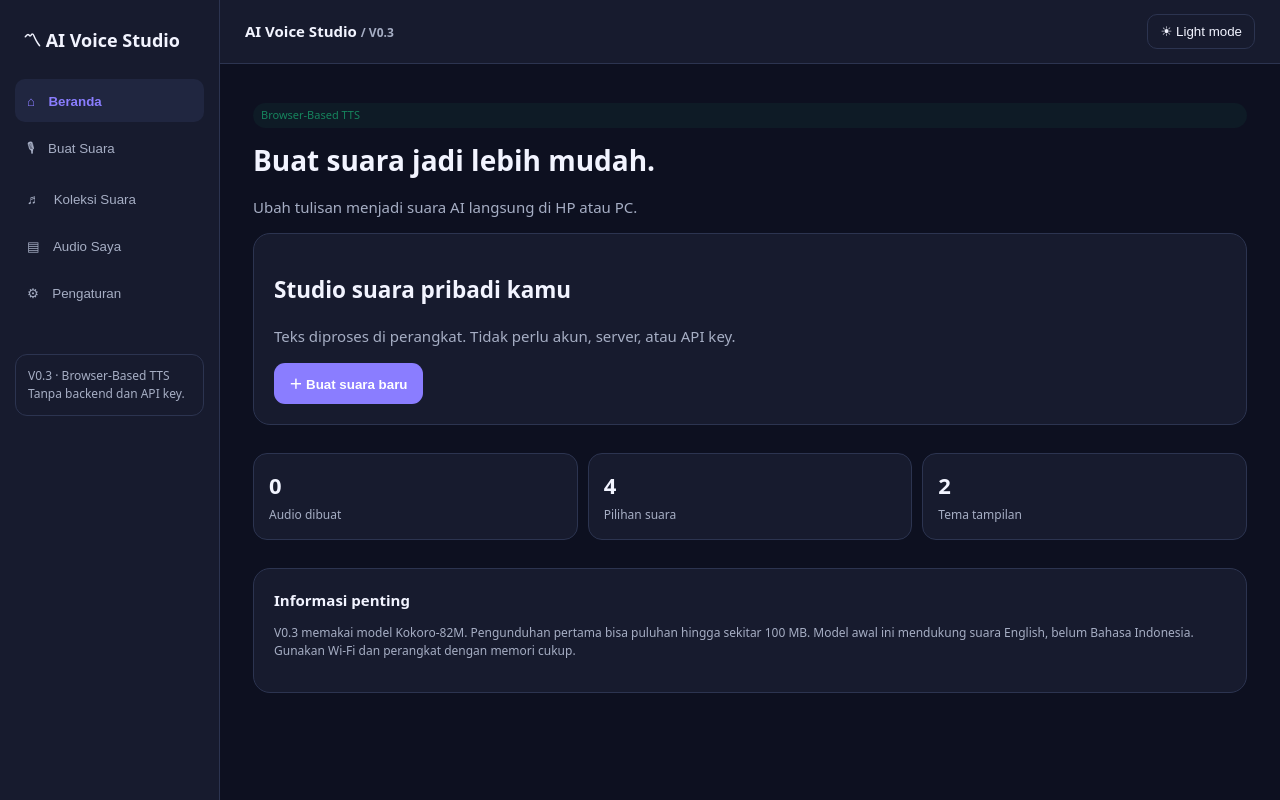
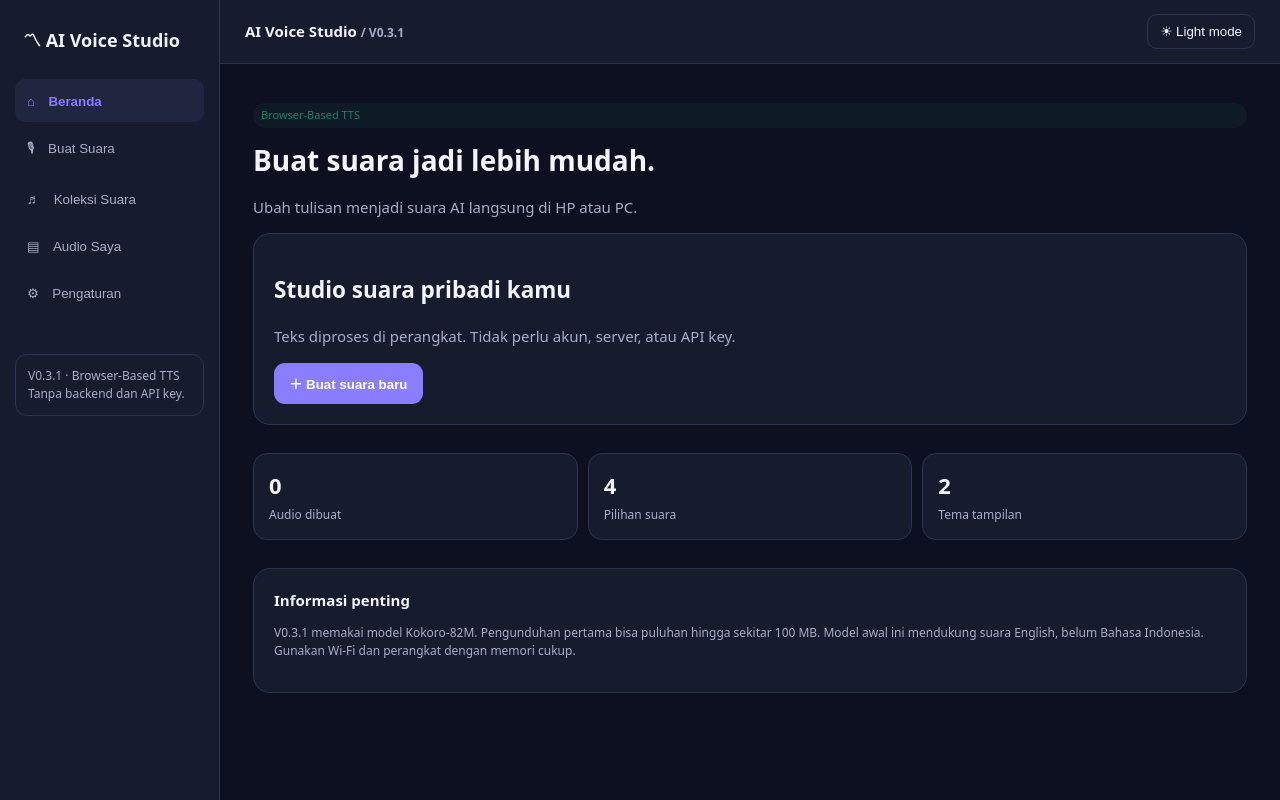
Before and after one commit to jerry2782/ai-voice-studio, a plain HTML site: page index.html in a window 1280 px wide. Drawn offline with Linux system fonts and the light colour scheme.

Commit message:
Label app as V0.3.1 Android compatibility fix

```diff
--- a/index.html
+++ b/index.html
@@ -2,7 +2,7 @@
 <html lang="id"><head>
 <meta charset="utf-8"><meta name="viewport" content="width=device-width,initial-scale=1,viewport-fit=cover">
 <meta name="theme-color" content="#101426"><link rel="manifest" href="./manifest.json">
-<title>AI Voice Studio V0.3</title>
+<title>AI Voice Studio V0.3.1</title>
 <script src="https://cdn.jsdelivr.net/npm/lamejs@1.2.1/lame.min.js"></script>
 <style>
 :root{--bg:#f4f6fb;--panel:#fff;--soft:#eef1f8;--text:#182033;--muted:#69748a;--line:#e1e6f0;--accent:#6558e8}
@@ -25,13 +25,13 @@ label{display:block;font-weight:650;font-size:13px;margin:15px 0 7px}textarea,se
 <body data-theme="dark">
 <div class="app"><aside class="side"><div class="brand">〽 AI Voice Studio</div>
 <nav class="nav"><button class="active" data-page="home">⌂　Beranda</button><button data-page="create">🎙　Buat Suara</button><button data-page="voices">♬　Koleksi Suara</button><button data-page="audio">▤　Audio Saya</button><button data-page="settings">⚙　Pengaturan</button></nav>
-<div class="note">V0.3 · Browser-Based TTS<br>Tanpa backend dan API key.</div></aside>
-<main class="main"><header class="top"><b>AI Voice Studio <span class="hint">/ V0.3</span></b><button class="theme" id="themeBtn">☀ Light mode</button></header>
+<div class="note">V0.3.1 · Browser-Based TTS<br>Tanpa backend dan API key.</div></aside>
+<main class="main"><header class="top"><b>AI Voice Studio <span class="hint">/ V0.3.1</span></b><button class="theme" id="themeBtn">☀ Light mode</button></header>
 <div class="content">
 <section class="page active" id="home"><p class="pill">Browser-Based TTS</p><h1>Buat suara jadi lebih mudah.</h1><p class="muted">Ubah tulisan menjadi suara AI langsung di HP atau PC.</p>
 <div class="card"><h2>Studio suara pribadi kamu</h2><p class="muted">Teks diproses di perangkat. Tidak perlu akun, server, atau API key.</p><button class="btn" onclick="showPage('create')">＋ Buat suara baru</button></div>
 <div class="stats"><div class="stat"><b id="statAudio">0</b><span class="hint">Audio dibuat</span></div><div class="stat"><b>4</b><span class="hint">Pilihan suara</span></div><div class="stat"><b>2</b><span class="hint">Tema tampilan</span></div></div>
-<div class="card"><b>Informasi penting</b><p class="hint">V0.3 memakai model Kokoro-82M. Pengunduhan pertama bisa puluhan hingga sekitar 100 MB. Model awal ini mendukung suara English, belum Bahasa Indonesia. Gunakan Wi-Fi dan perangkat dengan memori cukup.</p></div></section>
+<div class="card"><b>Informasi penting</b><p class="hint">V0.3.1 memakai model Kokoro-82M. Pengunduhan pertama bisa puluhan hingga sekitar 100 MB. Model awal ini mendukung suara English, belum Bahasa Indonesia. Gunakan Wi-Fi dan perangkat dengan memori cukup.</p></div></section>
 <section class="page" id="create"><h1>Buat Suara Baru</h1><p class="muted">Generate audio di browser kamu.</p><div class="grid"><div class="card">
 <label for="script">Masukkan teks (English)</label><textarea id="script" maxlength="2500" placeholder="Type or paste your English text here..."></textarea><div class="hint" style="text-align:right"><span id="count">0</span>/2500</div>
 <div class="row"><div><label>Format download</label><select id="format"><option value="mp3">MP3</option><option value="wav">WAV</option></select></div><div><label>Kecepatan</label><select id="speed"><option value="1">Normal</option><option value=".85">Lambat</option><option value="1.15">Cepat</option></select></div></div>
```
